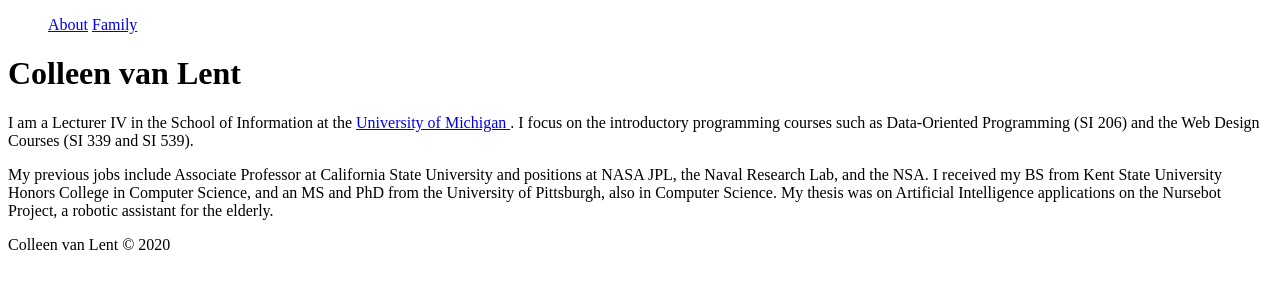
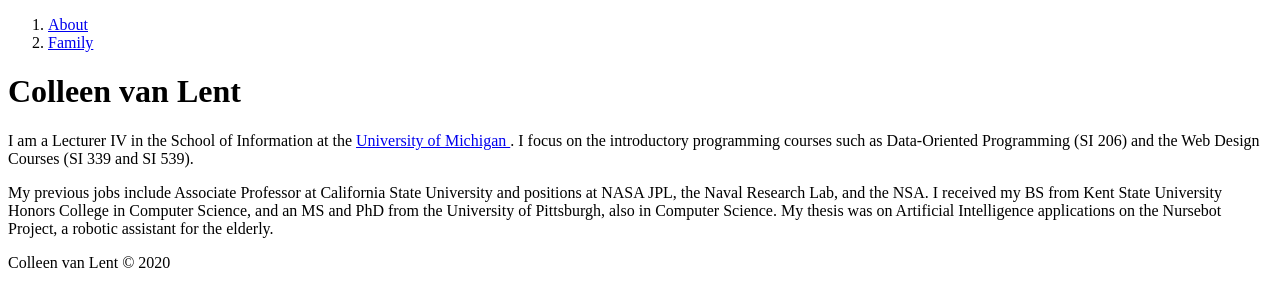
Before and after one commit to sydangel13/homework1, a plain HTML site: page index.html in a window 1280 px wide. Drawn offline with Linux system fonts and the light colour scheme; files that its build step writes are made by us from their sources.

Commit message:
Add files via upload

```diff
--- a/index.html
+++ b/index.html
@@ -3,15 +3,16 @@
 <head>
 	<meta charset="UTF-8">
 	<title>Home</title>
-	<link  rel="stylesheet" href="style.css">
+	<!-- <link  rel="stylesheet" href="stylesheets/html5restet.css"> -->
+	<link rel="stylesheet" type="text/css" href="stylesheets/style.css">
 </head>
 <body>
 
 <header>
 	<nav>
 		<ol>
-		<a href = "index.html"> About</a>
-		<a href = "family.html"> Family </a>
+			<li><a href = "index.html"> About</a></li>
+			<li><a href = "family.html"> Family </a></li>
 		</ol>
 	</nav>
 </header>
```
